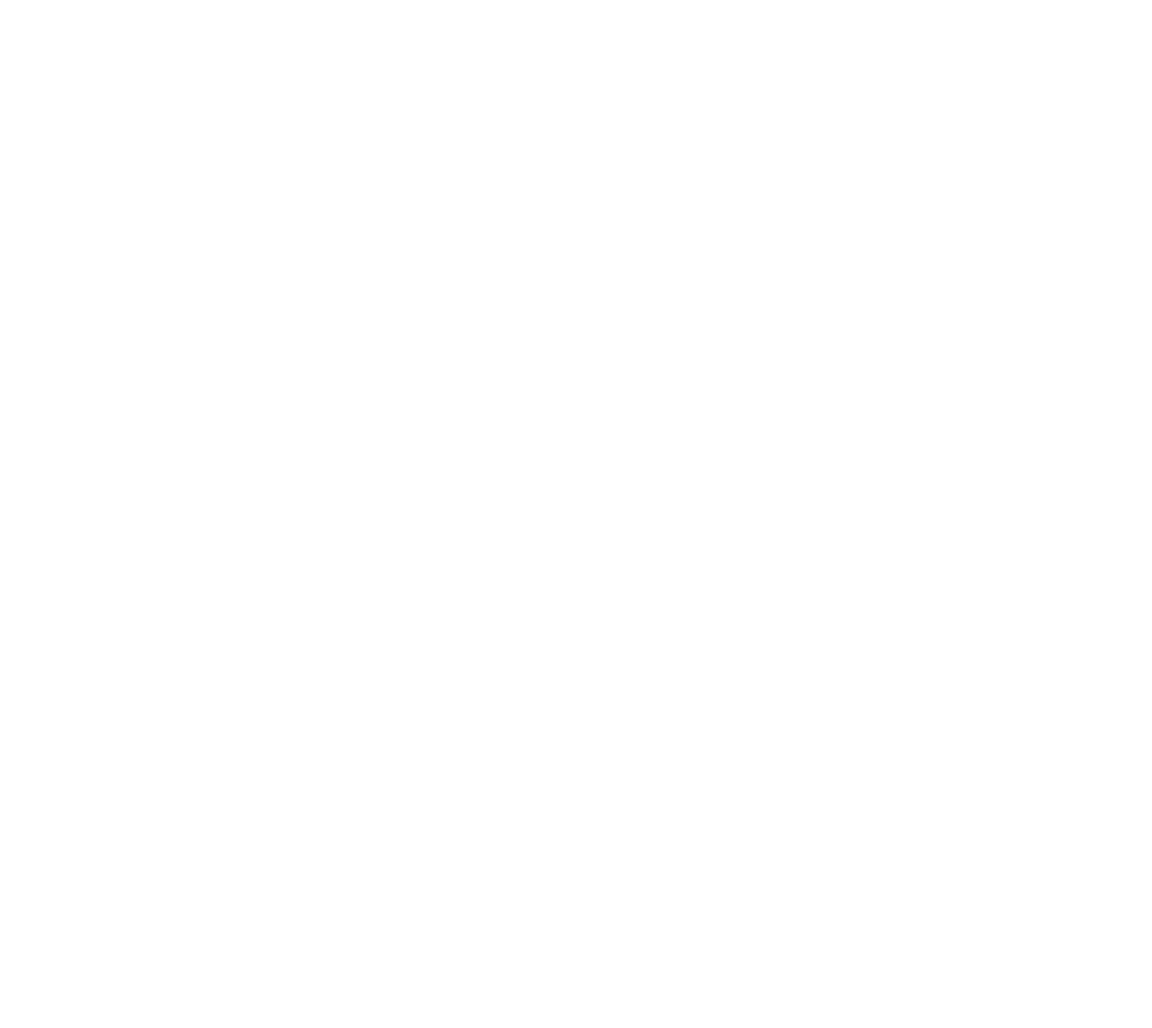
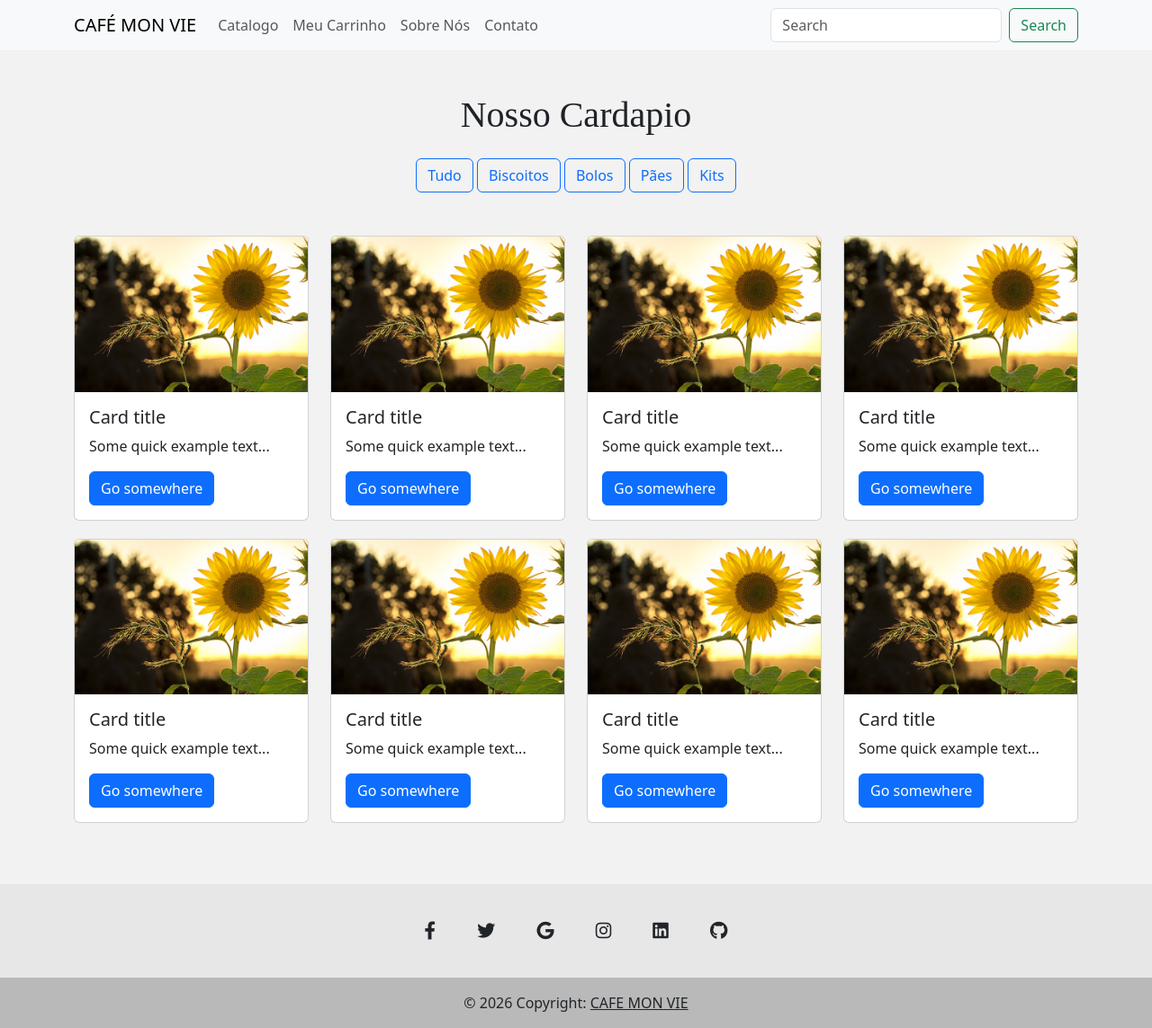
Before and after one commit to danirosario/fatec-projeto-integrador, a plain HTML site: page client/catalog.html in a window 1280 px wide. Shown: the whole page at 90% size. Before the commit the page ends 800 px from the top, so only its background shows below. Drawn offline with nearby package versions, Linux system fonts and the light colour scheme.

Commit message:
Refactor CSS for consistency and add catalog HTML structure with navbar and footer

```diff
--- a/assets/css/style.css
+++ b/assets/css/style.css
@@ -7,15 +7,41 @@
 }
 
 :root {
-    --primary-color:#F4EDDD;
+    --primary-color: #F4EDDD;
     --secondary-color: #BC9B7C;
     --tertiary-color: #9E583E;
     --neutral-color: #F2F2F2;
     --text-dark-color: #1F2227;
 }
 
+html {
+    scroll-behavior: smooth;
+    min-height: 100vh;
+}
+
 body {
-    background-color:var(--neutral-color);
+    background-color: var(--neutral-color);
+}
+
+.main {
+    min-height: 100vh;
+}
+
+.navbar {
+    position: sticky;
+    top: 0;
+    left: 0;
+    width: 100%;
+    z-index: 1000;
+    box-sizing: border-box;
+}
+
+.col {
+    margin-bottom: 20px;
+}
+
+.featured-products {
+    margin-top: 48px;
 }
 
 .title {
@@ -29,3 +55,8 @@ body {
     font-family: 'Inria Sans';
     color: var(--text-dark-color);
 }
+
+footer {
+    position: relative;
+    bottom: 0;
+}
--- a/client/catalog.html
+++ b/client/catalog.html
@@ -0,0 +1,191 @@
+<!DOCTYPE html>
+<html lang="pt-br">
+
+<head>
+    <meta charset="UTF-8">
+    <meta name="viewport" content="width=device-width, initial-scale=1.0">
+    <link href="https://cdn.jsdelivr.net/npm/bootstrap@5.3.3/dist/css/bootstrap.min.css" rel="stylesheet"
+        integrity="sha384-QWTKZyjpPEjISv5WaRU9OFeRpok6YctnYmDr5pNlyT2bRjXh0JMhjY6hW+ALEwIH" crossorigin="anonymous">
+    <link rel="stylesheet" href="https://cdnjs.cloudflare.com/ajax/libs/font-awesome/6.4.0/css/all.min.css">
+    <link rel="stylesheet" href="../assets/css/style.css">
+    <title>Catalogo</title>
+</head>
+
+<body>
+
+    <nav class="navbar navbar-expand-lg bg-body-tertiary">
+        <div class="container">
+            <a class="navbar-brand" href="#">CAFÉ MON VIE</a>
+            <button class="navbar-toggler" type="button" data-bs-toggle="collapse" data-bs-target="#navbarScroll"
+                aria-controls="navbarScroll" aria-expanded="false" aria-label="Toggle navigation">
+                <span class="navbar-toggler-icon"></span>
+            </button>
+            <div class="collapse navbar-collapse" id="navbarScroll">
+                <ul class="navbar-nav me-auto my-2 my-lg-0 navbar-nav-scroll" style="--bs-scroll-height: 100px;">
+                    <li class="nav-item">
+                        <a class="nav-link" href="catalog.html">Catalogo</a>
+                    </li>
+                    <li class="nav-item">
+                        <a class="nav-link" href="cart.html">Meu Carrinho</a>
+                    </li>
+                    <li class="nav-item">
+                        <a class="nav-link" href="#about-us">Sobre Nós</a>
+                    </li>
+                    <li class="nav-item">
+                        <a class="nav-link" href="#contact">Contato</a>
+                    </li>
+                </ul>
+            </div>
+            <form class="d-flex" role="search">
+                <input class="form-control me-2" type="search" placeholder="Search" aria-label="Search" />
+                <button class="btn btn-outline-success" type="submit">Search</button>
+            </form>
+        </div>
+    </nav>
+    <div class="container my-5">
+        <section class="main">
+            <div class="catalog-header text-center">
+                <h1 class="title">Nosso Cardapio</h1>
+                <button type="button" class="btn btn-outline-primary">Tudo</button>
+                <button type="button" class="btn btn-outline-primary">Biscoitos</button>
+                <button type="button" class="btn btn-outline-primary">Bolos</button>
+                <button type="button" class="btn btn-outline-primary">Pães</button>
+                <button type="button" class="btn btn-outline-primary">Kits</button>
+            </div>
+
+            <div class="featured-products">
+                <div class="row row-cols-1 row-cols-md-2 row-cols-lg-4">
+
+                    <div class="col">
+                        <div class="card product-card h-100">
+                            <img src="../assets/img/sunflower.jpg" class="card-img-top" alt="...">
+                            <div class="card-body">
+                                <h5 class="card-title">Card title</h5>
+                                <p class="card-text">Some quick example text...</p>
+                                <a href="#" class="btn btn-primary">Go somewhere</a>
+                            </div>
+                        </div>
+                    </div>
+
+                    <div class="col">
+                        <div class="card product-card h-100">
+                            <img src="../assets/img/sunflower.jpg" class="card-img-top" alt="...">
+                            <div class="card-body">
+                                <h5 class="card-title">Card title</h5>
+                                <p class="card-text">Some quick example text...</p>
+                                <a href="#" class="btn btn-primary">Go somewhere</a>
+                            </div>
+                        </div>
+                    </div>
+
+                    <div class="col">
+                        <div class="card product-card h-100">
+                            <img src="../assets/img/sunflower.jpg" class="card-img-top" alt="...">
+                            <div class="card-body">
+                                <h5 class="card-title">Card title</h5>
+                                <p class="card-text">Some quick example text...</p>
+                                <a href="#" class="btn btn-primary">Go somewhere</a>
+                            </div>
+                        </div>
+                    </div>
+
+                    <div class="col">
+                        <div class="card product-card h-100">
+                            <img src="../assets/img/sunflower.jpg" class="card-img-top" alt="...">
+                            <div class="card-body">
+                                <h5 class="card-title">Card title</h5>
+                                <p class="card-text">Some quick example text...</p>
+                                <a href="#" class="btn btn-primary">Go somewhere</a>
+                            </div>
+                        </div>
+                    </div>
+
+                    <div class="col">
+                        <div class="card product-card h-100">
+                            <img src="../assets/img/sunflower.jpg" class="card-img-top" alt="...">
+                            <div class="card-body">
+                                <h5 class="card-title">Card title</h5>
+                                <p class="card-text">Some quick example text...</p>
+                                <a href="#" class="btn btn-primary">Go somewhere</a>
+                            </div>
+                        </div>
+                    </div>
+
+                    <div class="col">
+                        <div class="card product-card h-100">
+                            <img src="../assets/img/sunflower.jpg" class="card-img-top" alt="...">
+                            <div class="card-body">
+                                <h5 class="card-title">Card title</h5>
+                                <p class="card-text">Some quick example text...</p>
+                                <a href="#" class="btn btn-primary">Go somewhere</a>
+                            </div>
+                        </div>
+                    </div>
+
+                    <div class="col">
+                        <div class="card product-card h-100">
+                            <img src="../assets/img/sunflower.jpg" class="card-img-top" alt="...">
+                            <div class="card-body">
+                                <h5 class="card-title">Card title</h5>
+                                <p class="card-text">Some quick example text...</p>
+                                <a href="#" class="btn btn-primary">Go somewhere</a>
+                            </div>
+                        </div>
+                    </div>
+
+                    <div class="col">
+                        <div class="card product-card h-100">
+                            <img src="../assets/img/sunflower.jpg" class="card-img-top" alt="...">
+                            <div class="card-body">
+                                <h5 class="card-title">Card title</h5>
+                                <p class="card-text">Some quick example text...</p>
+                                <a href="#" class="btn btn-primary">Go somewhere</a>
+                            </div>
+                        </div>
+                    </div>
+
+                </div>
+            </div>
+        </section>
+    </div>
+    <footer class="text-center text-white" style="background-color: #e7e7e7;">
+
+        <div class="container pt-4">
+            <section class="mb-4">
+                <!-- Facebook -->
+                <a class="btn btn-link btn-floating btn-lg text-dark m-1" href="#!" role="button"
+                    data-mdb-ripple-color="dark"><i class="fab fa-facebook-f"></i></a>
+
+                <!-- Twitter -->
+                <a class="btn btn-link btn-floating btn-lg text-dark m-1" href="#!" role="button"
+                    data-mdb-ripple-color="dark"><i class="fab fa-twitter"></i></a>
+
+                <!-- Google -->
+                <a class="btn btn-link btn-floating btn-lg text-dark m-1" href="#!" role="button"
+                    data-mdb-ripple-color="dark"><i class="fab fa-google"></i></a>
+
+                <!-- Instagram -->
+                <a class="btn btn-link btn-floating btn-lg text-dark m-1" href="#!" role="button"
+                    data-mdb-ripple-color="dark"><i class="fab fa-instagram"></i></a>
+
+                <!-- Linkedin -->
+                <a class="btn btn-link btn-floating btn-lg text-dark m-1" href="#!" role="button"
+                    data-mdb-ripple-color="dark"><i class="fab fa-linkedin"></i></a>
+                <!-- Github -->
+                <a class="btn btn-link btn-floating btn-lg text-dark m-1" href="#!" role="button"
+                    data-mdb-ripple-color="dark"><i class="fab fa-github"></i></a>
+            </section>
+        </div>
+
+        <div class="text-center text-dark p-3" style="background-color: rgba(0, 0, 0, 0.2);">
+            © 2026 Copyright:
+            <a class="text-dark" href="#">CAFE MON VIE</a>
+        </div>
+    </footer>
+
+    <script src="https://cdn.jsdelivr.net/npm/bootstrap@5.3.9/dist/js/bootstrap.min.js"
+        integrity="sha384-89aa4glufciPv46aKltztWQEmk+Tu9W2RhzXr6VcnUUEub7F8+06RcL2RYLCOHUq"
+        crossorigin="anonymous"></script>
+</body>
+
+</html>
```
Also changed, not shown: client/index.html (+4 -1 lines).
